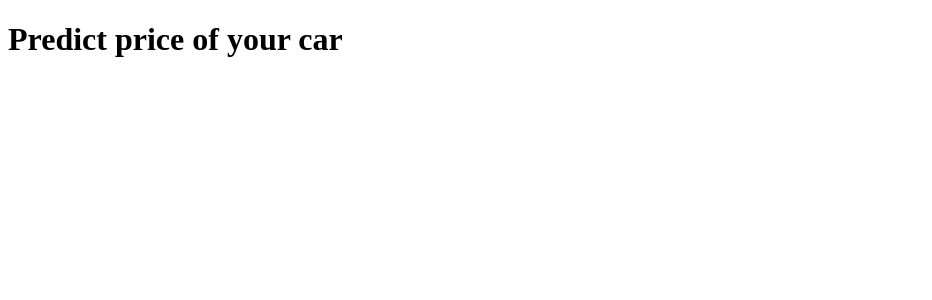
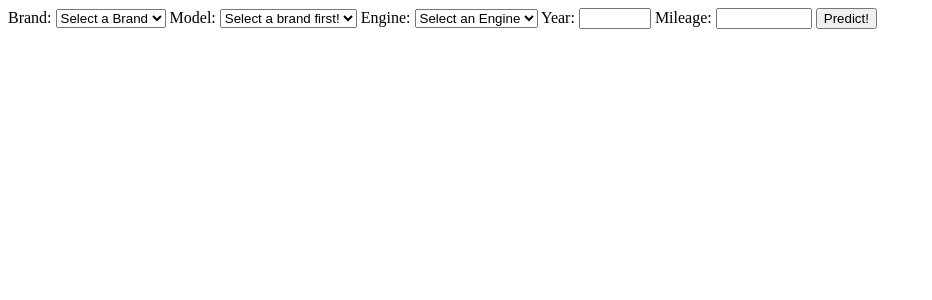
Before and after one commit to IvoDz/car-price-estimator, a Flask app: template app/templates/index.html in a window 1280 px wide. Shown: the top 300 px of the page, without its empty margins (0-932 px from the left). Run offline with Flask 3, Linux system fonts and the light colour scheme; the template is opened without the code that fills it, so the values that code supplies are empty; parts of the project's set-up code (start-up, migrations or seed data) failed here and were passed over.

Commit message:
Set up flask app

```diff
--- a/app/app.py
+++ b/app/app.py
@@ -1,10 +1,28 @@
-from flask import Flask, render_template
+from flask import Flask, render_template, jsonify
+import joblib
+import pandas as pd
+import torch
+import torch.nn as nn
+from utils.model_utils import *
+
+brand_model_dict = joblib.load('utils/models.joblib')
+engines = joblib.load('utils/engines.joblib')
 
 app = Flask(__name__)
 
 @app.route('/')
-def home():
-    return render_template('index.html')
+def index():
+    brands = list(brand_model_dict.keys())
+    return render_template('index.html', brands=brands, engines=engines)
+
+@app.route('/get_models')
+def get_all_models():
+    return jsonify(brand_model_dict)
+
+@app.route('/get_models/<brand>')
+def get_models(brand):
+    models = brand_model_dict.get(brand, [])
+    return jsonify(models)
 
 
 if __name__ == '__main__':
--- a/app/templates/index.html
+++ b/app/templates/index.html
@@ -1,11 +1,53 @@
 <!DOCTYPE html>
-<html lang="en">
+<html>
 <head>
-    <meta charset="UTF-8">
-    <meta name="viewport" content="width=device-width, initial-scale=1.0">
-    <title>Homepage</title>
+    <title>Car Selection</title>
+    <script src="https://code.jquery.com/jquery-3.6.0.min.js"></script>
+    <script>
+        $(document).ready(function(){
+            $('#brand').change(function(){
+                var selectedBrand = $(this).val();
+                $.getJSON('/get_models/' + selectedBrand, function(data){
+                    var modelSelect = $('#model');
+                    modelSelect.empty();
+                    $.each(data, function(key, value){
+                        modelSelect.append($('<option></option>').attr('value', value).text(value));
+                    });
+                });
+            });
+        });
+    </script>
 </head>
 <body>
-    <h1>Predict price of your car</h1>
+    <form>
+        <label for="brand">Brand:</label>
+        <select id="brand" name="brand" required>
+            <option value="">Select a Brand</option>
+            {% for brand in brands %}
+                <option value="{{ brand }}">{{ brand }}</option>
+            {% endfor %}
+        </select>
+
+        <label for="model">Model:</label>
+        <select id="model" name="model" required>
+            <option value="">Select a brand first!</option>
+        </select>
+
+        <label for="engine">Engine:</label>
+        <select id="engine" name="engine" required>
+            <option value="">Select an Engine</option>
+            {% for engine in engines %}
+                <option value="{{ engine }}">{{ engine }}</option>
+            {% endfor %}
+        </select>
+
+        <label for="year">Year:</label>
+        <input type="number" id="year" name="year" min="1900" max="2023" required>
+
+        <label for="mileage">Mileage:</label>
+        <input type="number" id="mileage" name="mileage" min="0" max="1500000" required>
+
+        <input type="submit" value="Predict!">
+    </form>
 </body>
 </html>
```
Also changed, not shown: app/utils/dump_dropdown_data.py (added, +10 -0 lines), app/utils/model_utils.py (added, +67 -0 lines), app/utils/__init__.py (added), 5 other files.
